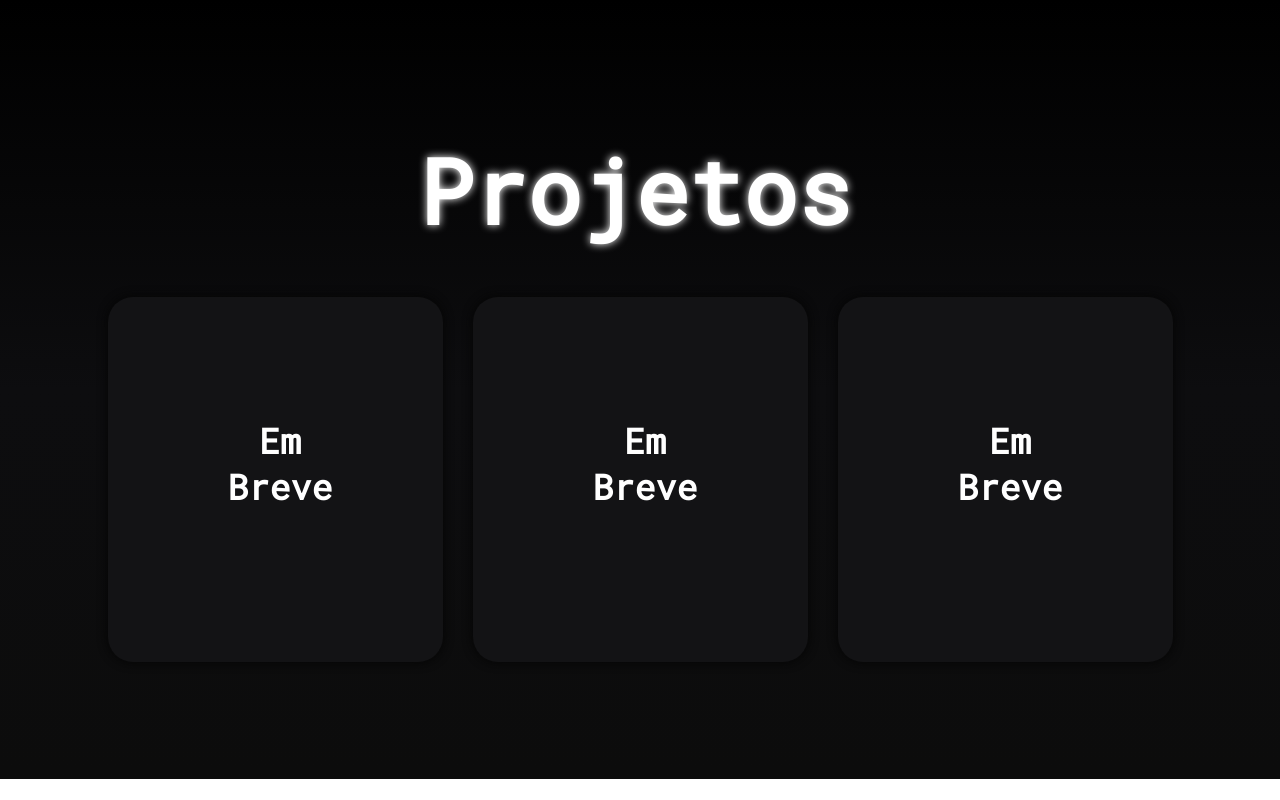
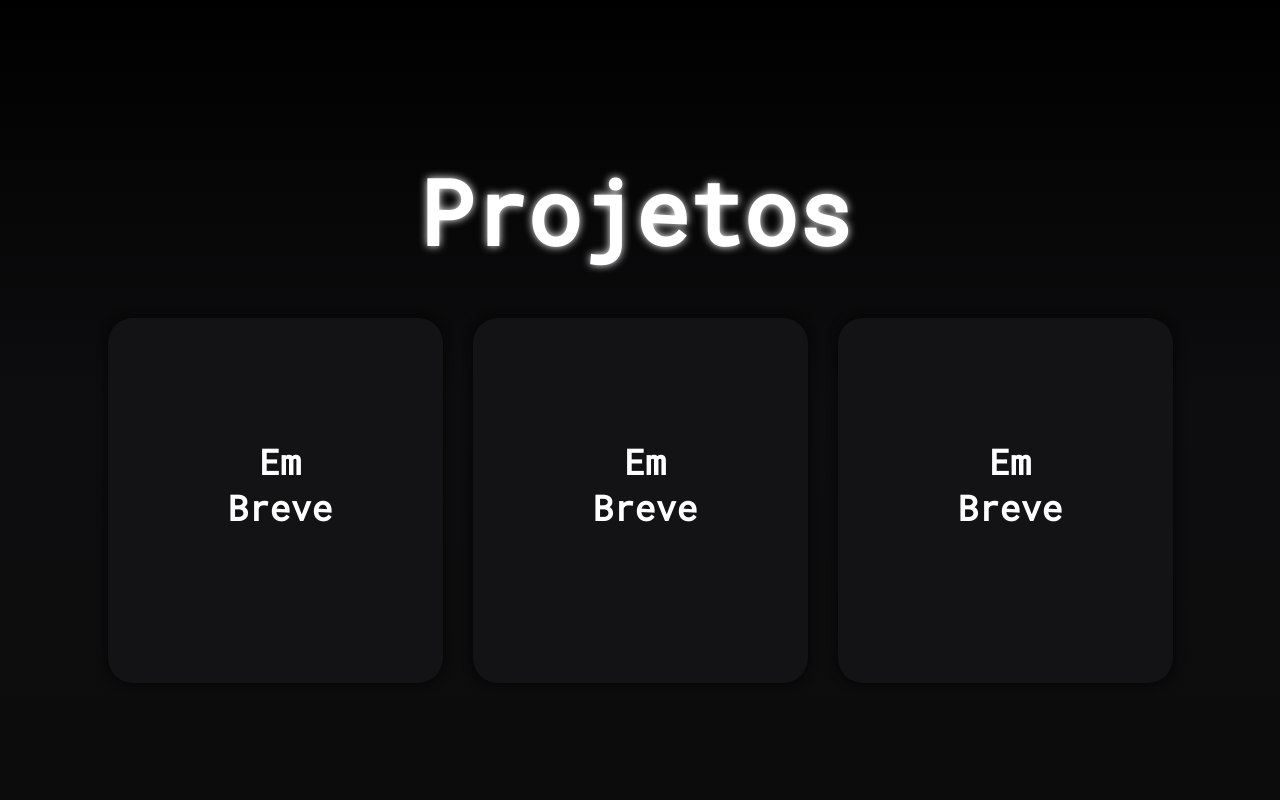
Before and after one commit to StrayJM/StrayJM.github.io, a plain HTML site: page index.html in a window 1280 px wide. Shown: the part 1520-2320 px from the top of the page. Before the commit the page ends 2299 px from the top, so only its background shows below. Drawn offline with Linux system fonts and the light colour scheme.

Commit message:
Update index.html

```diff
--- a/index.html
+++ b/index.html
@@ -95,7 +95,7 @@
 
   <section>
 <div class="container-projetos" id="sessão3">
-<div class="titulo"><h2>Projetos</h2></div> <!--titulo-->
+<pre> </pre><div class="titulo"><h2>Projetos</h2></div> </pre> <!--titulo-->
 
     <div class="caixa">
         <div class="card"><h5>Em Breve</h5></div>  <!-- card -->
```
